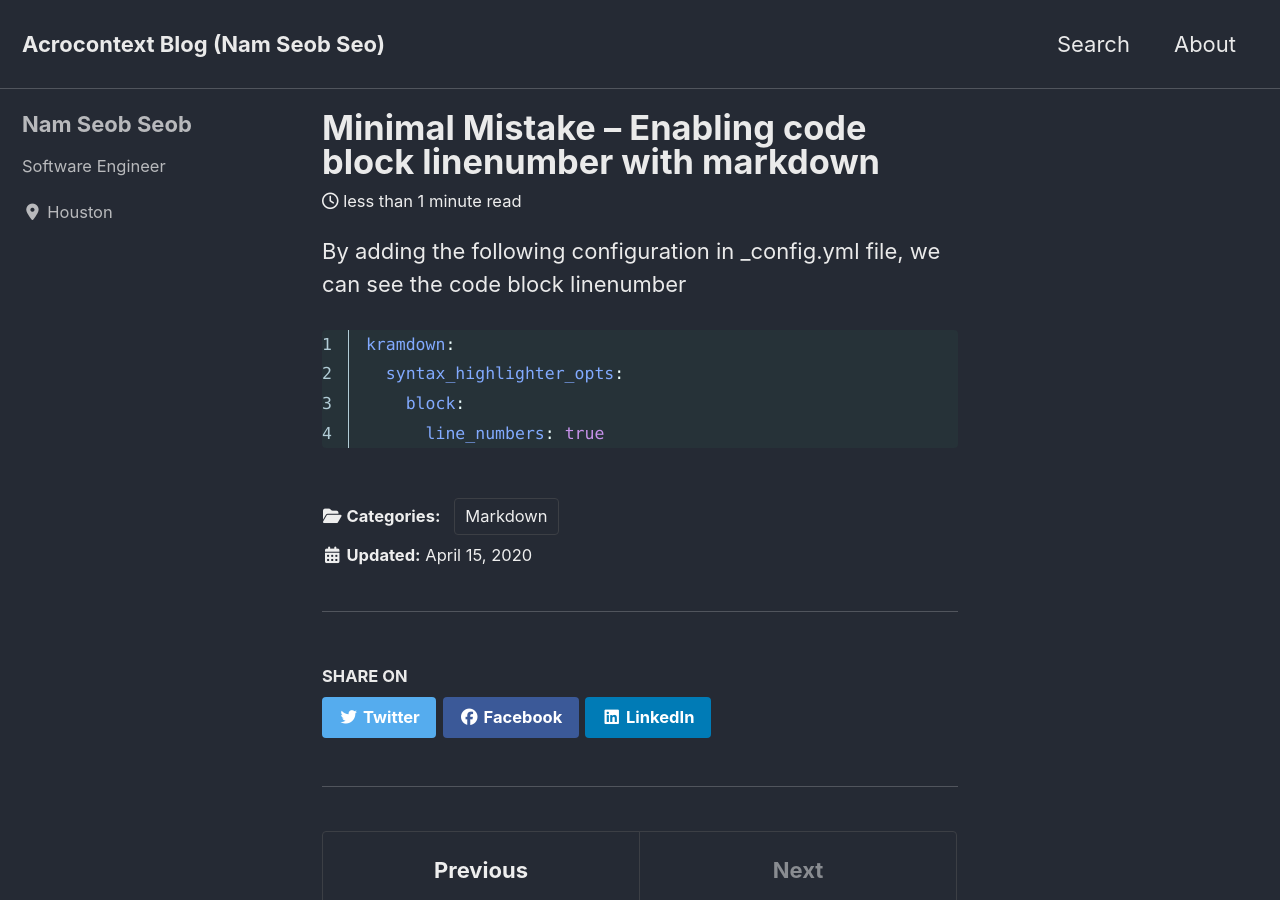
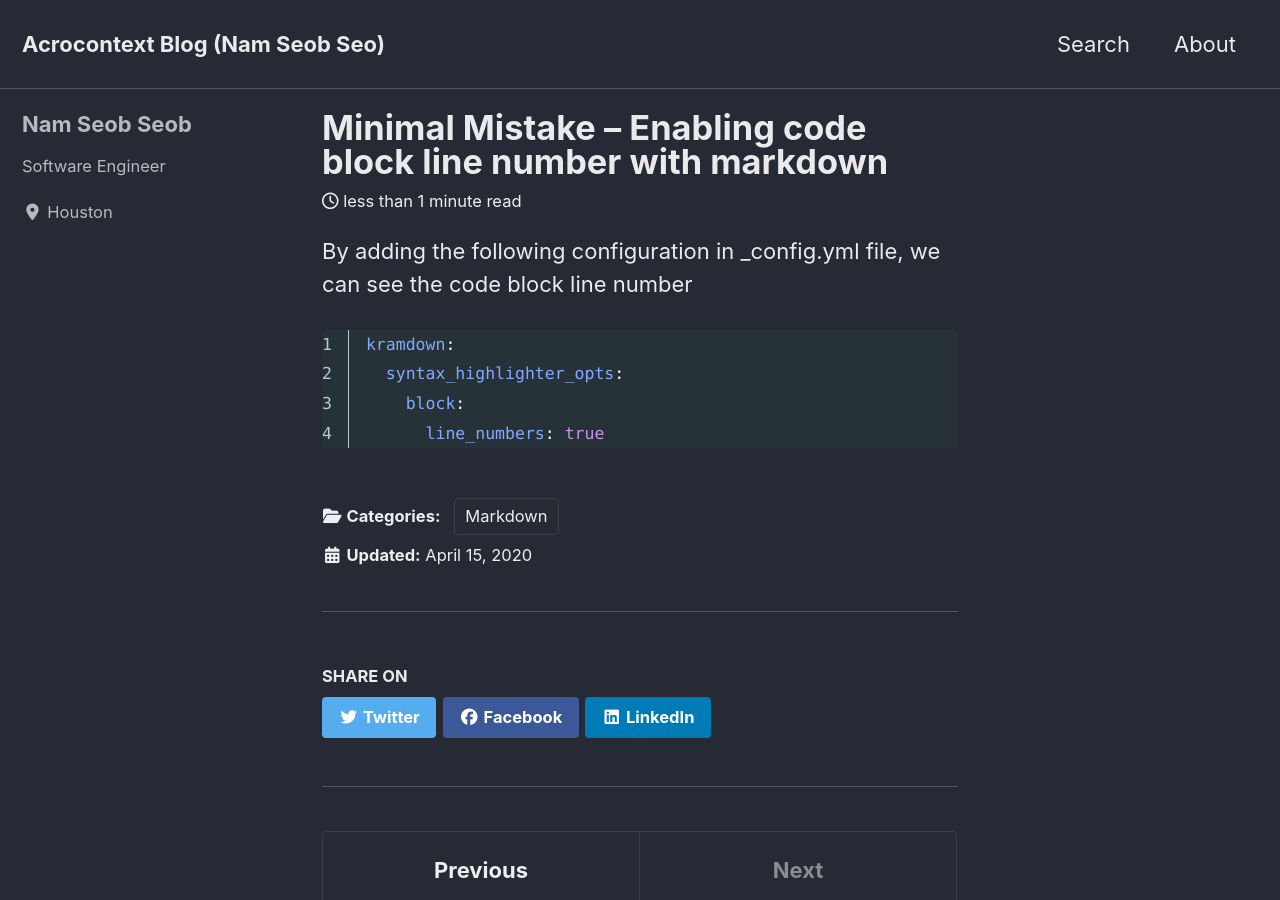
Before and after one commit to nsclass/nsclass.github.io, a Jekyll site: the page built from _posts/2020-04-15-minimal-mistake-jekyll-markdown-codeblock.md, in a window 1280 px wide and 900 px high. Built offline with Jekyll 4.4.1, drawn with Linux system fonts in a browser that asks for light colours; cached includes are drawn as plain includes; nearby versions of some CDN libraries.

Commit message:
markdown code block line number

````diff
--- a/_posts/2020-04-15-minimal-mistake-jekyll-markdown-codeblock.md
+++ b/_posts/2020-04-15-minimal-mistake-jekyll-markdown-codeblock.md
@@ -1,6 +1,6 @@
 ---
 layout: single
-title: Minimal Mistake – Enabling code block linenumber with markdown
+title: Minimal Mistake – Enabling code block line number with markdown
 date: 2020-04-15 07:13:00.000000000 -05:00
 type: post
 parent_id: '0'
@@ -12,7 +12,7 @@ categories:
 permalink: "2020/04/15/mininmal-mistak-jekyll-markdown-codeblock"
 ---
 
-By adding the following configuration in _config.yml file, we can see the code block linenumber
+By adding the following configuration in _config.yml file, we can see the code block line number
 ```yml
 kramdown:
   syntax_highlighter_opts:
````
Also changed, not shown: _posts/2020-03-18-java-dropwizard-http-request-accessing-log-customizing-example.md (+3 -2 lines).
